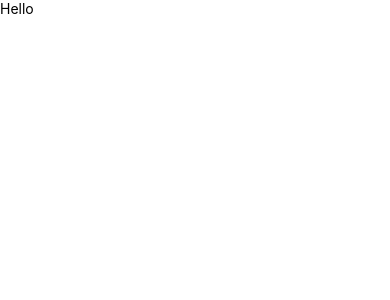
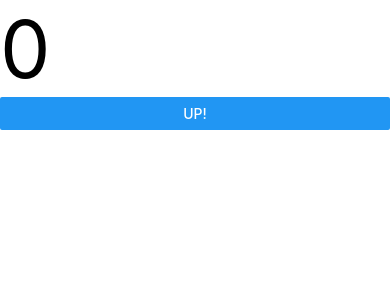
Before and after one commit to gulinmerve/ReactNative-InClass, a React Native app: screen / in a window 390 px wide. Shown: the top 300 px of the page. Built offline with nearby package versions, Linux system fonts and the light colour scheme.

Commit message:
functional-class added

```diff
--- a/index.js
+++ b/index.js
@@ -3,7 +3,7 @@
  */
 
 import {AppRegistry} from 'react-native';
-import App from './src/App';
+import App from './src/Functional';
 import {name as appName} from './app.json';
 
 AppRegistry.registerComponent(appName, () => App);
--- a/src/App.js
+++ /dev/null
@@ -1,12 +0,0 @@
-import React from 'react';
-import {View, Text, StyleSheet} from 'react-native';
-
-const App = () => {
-  return (
-    <View>
-      <Text>Hello</Text>
-    </View>
-  );
-};
-
-export default App;
--- /dev/null
+++ b/src/Functional.js
@@ -0,0 +1,18 @@
+import React, { useState } from 'react';
+import { SafeAreaView, View, Text, Button } from 'react-native';
+
+const App = (props) => {
+  const [counter, setCounter] =useState(0);
+    return (
+        <SafeAreaView>
+            <View>
+                <Text style={{ fontSize: 80 }}>{counter}</Text>
+                <Button
+                title="up!" onPress={()=>setCounter(counter+1)}
+                />
+            </View>
+        </SafeAreaView>
+    )
+}
+
+export default App;
```
Also changed, not shown: src/Class.js (+9 -31 lines).
